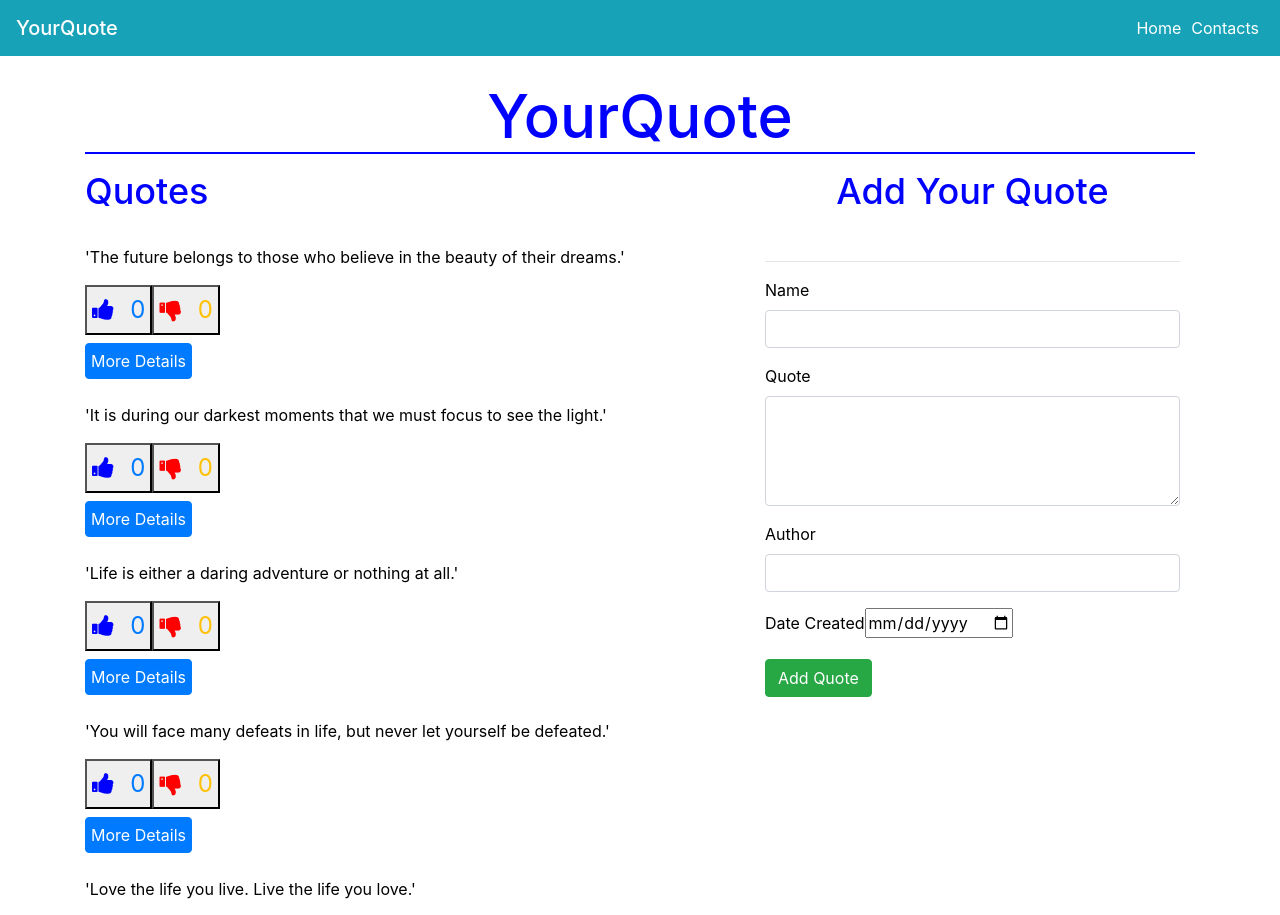
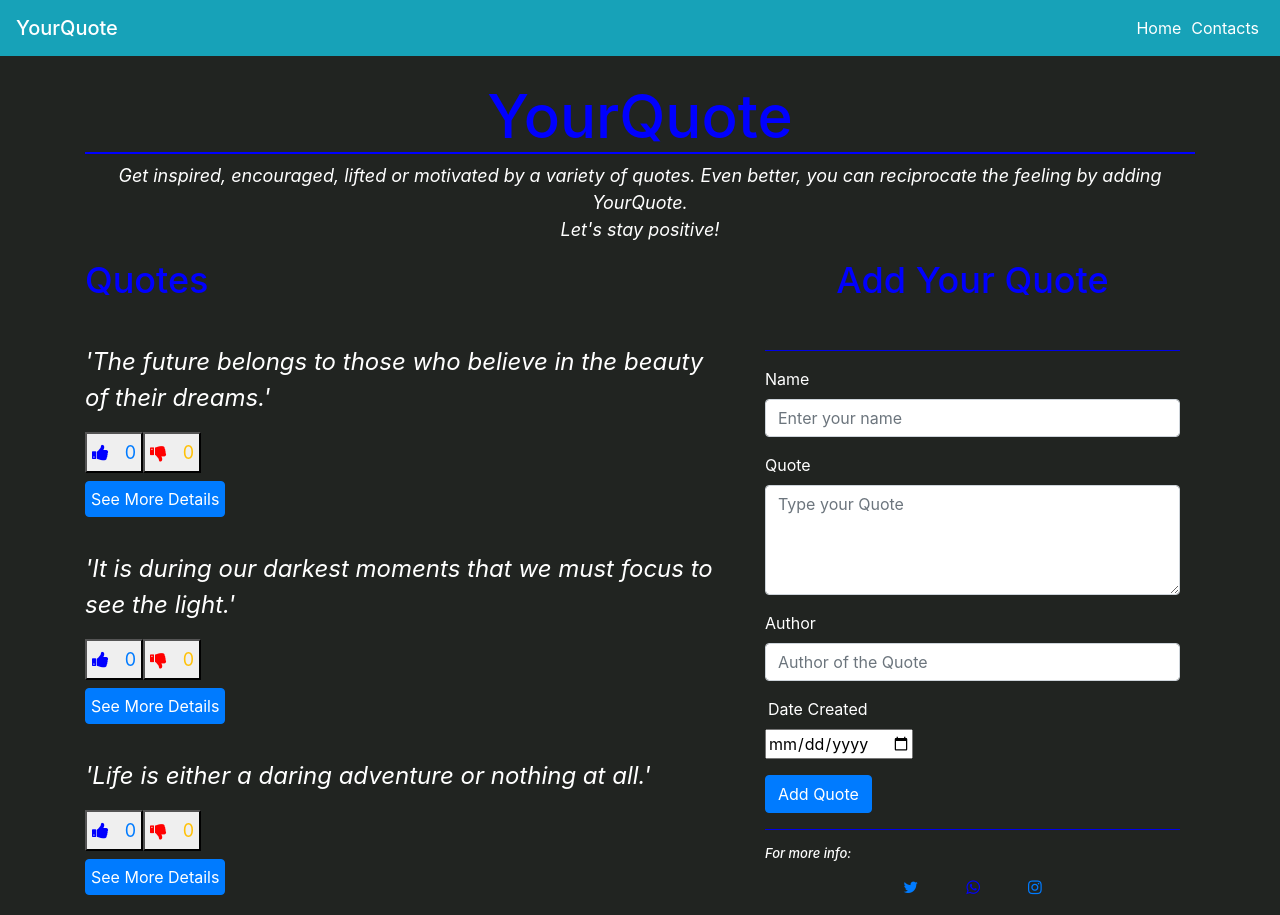
Before and after one commit to maureen-muriithi/YourQuotes, an Angular app in the folder Quotes/: page / in a window 1280 px wide. Shown: the top 915 px of the page. Built offline with nearby package versions, Linux system fonts and the light colour scheme.

Commit message:
Refactor styling for both the quotes and the form sections

```diff
--- a/Quotes/src/app/app.component.css
+++ b/Quotes/src/app/app.component.css
@@ -4,7 +4,8 @@
 
 body{
     margin: auto, 0;
-    color: black;
+    color: white;
+    background-color: #212421;
 }
 
 h1{
--- a/Quotes/src/app/app.component.html
+++ b/Quotes/src/app/app.component.html
@@ -11,6 +11,7 @@
   <br>
   <div class="container">
     <h1>YourQuote</h1>
+    <p class="text-center" style="font-style: italic; font-size: large;" >Get inspired, encouraged, lifted or motivated by a variety of quotes. Even better, you can reciprocate the feeling by adding YourQuote. <br> Let's stay positive!</p>
     <div class="row mt-md-3">
       <div class="col-md-7">
         <h4>Quotes</h4>
--- a/Quotes/src/app/highlight.directive.ts
+++ b/Quotes/src/app/highlight.directive.ts
@@ -6,7 +6,7 @@ import { Directive, ElementRef } from '@angular/core';
 export class HighlightDirective {
 
   constructor(private elem: ElementRef) {
-    elem.nativeElement.style.backgroundColor = 'gold'
+    elem.nativeElement.style.backgroundColor = '#5d8aa8'
   }
 
 }
--- a/Quotes/src/app/navbar/navbar.component.html
+++ b/Quotes/src/app/navbar/navbar.component.html
@@ -5,7 +5,7 @@
           <a class="nav-link active" class="navs" href="#">Home</a>
         </li>
         <li class="nav-item">
-          <a class="nav-link" class="navs" href="#">Contacts</a>
+          <a class="nav-link" class="navs" href="#Contact-icons">Contacts</a>
         </li>
       </ul>
   </nav>
--- a/Quotes/src/app/quote-details/quote-details.component.html
+++ b/Quotes/src/app/quote-details/quote-details.component.html
@@ -1,8 +1,7 @@
 <!-- <p> {{quote.details}} </p> -->
 <!-- <p>Quote created on {{goalComplete|dateCount}}</p> -->
-<p>The author of this quote is <span class="text-primary">{{ quote.author}}</span>.</p>
-<p>Created: {{quote.completeDate|date}}</p>
+<p>Author: <span class="text-primary">{{ quote.author}}</span></p>
+<p>Submitted by: {{quote.name}}</p>
+<p>Date Submitted: {{quote.completeDate|date}}</p>
 <p>Total Number of votes: {{quote.totalVotes}}</p>
-<!-- <p>Downvotes: {{quote.downvotes}}</p> -->
-<p>This quote was submitted by-,-days ago.</p>
 <button (click)= 'quoteDelete(true)' class="btn btn-outline-danger">Delete Quote</button>
--- a/Quotes/src/app/quote-form/quote-form.component.css
+++ b/Quotes/src/app/quote-form/quote-form.component.css
@@ -0,0 +1,10 @@
+#Contact-icons{
+    padding-top: 5px;
+    color: blue;
+
+}
+
+h6{
+    font-size: small;
+    font-style: italic;
+}
--- a/Quotes/src/app/quote-form/quote-form.component.html
+++ b/Quotes/src/app/quote-form/quote-form.component.html
@@ -1,14 +1,17 @@
 <div class="container-fluid">
-    <hr>
+    <hr style="background-color: blue;">
     <form (ngSubmit) = "submitQuote()" #quoteForm = "ngForm">
         <div class="form-group">
             <label for="name">Name</label>
-            <input type="text" class="form-control" id="name" required>
+            <input type="text" class="form-control" id="name" [(ngModel)]="newQuote.name" name="name" #name='ngModel' placeholder="Enter your name"  required>
+            <div [hidden]="name.valid || name.pristine" class="alert alert-danger">
+                <p>Your Name is required</p>
+            </div>
         </div>
 
         <div class="form-group">
             <label for="quote">Quote</label>
-            <textarea class="form-control" id="quote" rows="4"  [(ngModel)]="newQuote.quote" name="quote" #quote="ngModel" required></textarea>
+            <textarea class="form-control" id="quote" rows="4"  [(ngModel)]="newQuote.quote" name="quote" #quote="ngModel" placeholder="Type your Quote"  required></textarea>
             <div [hidden]="quote.valid || quote.pristine" class="alert alert-danger">
                 <p>The Quote is required</p>
             </div>
@@ -16,19 +19,27 @@
 
         <div class="form-group">
             <label for="author">Author</label>
-            <input type="text" class="form-control" id="author" [(ngModel)]="newQuote.author" name="author" #author='ngModel' required>
+            <input type="text" class="form-control" id="author" [(ngModel)]="newQuote.author" name="author" #author='ngModel' placeholder="Author of the Quote"  required>
             <div [hidden]="author.valid || author.pristine" class="alert alert-danger">
                 <p>Author is required</p>
             </div>
         </div>
 
         <div class="form-group">
-            <label for="complete">Date Created</label>
+            <label for="complete" style="padding-left: 3px;">Date Created</label>
+            <br>
             <input type='date' id="complete" [(ngModel)]="newQuote.completeDate" name="completeDate" #completeDate="ngModel" required>
           <div [hidden]="completeDate.valid || completeDate.pristine" class="alert alert-danger">
             <p>Date is required</p>
           </div>
         </div>
-        <button type="submit" class="btn btn-success">Add Quote</button>
+        <button type="submit" class="btn btn-primary">Add Quote</button>
+        <hr style="background-color: blue;" >
+        <h6>For more info:</h6>
+        <div class="inline-ul text-center d-flex justify-content-center" id="Contact-icons" >
+            <a class="icons-sm tw-ic px-4" href="https://twitter.com/login"><i class="fa fa-twitter"></i></a>
+            <a class="icons-sm li-ic px-4"><i class="fa fa-whatsapp" href="https://wa.me/0713925352" > </i></a>
+            <a class="icons-sm ins-ic px-4" href="https://www.instagram.com/accounts/login/"><i class="fa fa-instagram"> </i></a>
+        </div>
     </form>
 </div>
--- a/Quotes/src/app/quote-form/quote-form.component.ts
+++ b/Quotes/src/app/quote-form/quote-form.component.ts
@@ -7,7 +7,7 @@ import { Quote } from '../quote';
   styleUrls: ['./quote-form.component.css']
 })
 export class QuoteFormComponent implements OnInit {
-  newQuote = new Quote(0,"","",0,0,0, new Date())
+  newQuote = new Quote(0,"","","",0,0,0, new Date())
   @Output() addQuote = new EventEmitter <Quote>();
 
     submitQuote() {
--- a/Quotes/src/app/quote.ts
+++ b/Quotes/src/app/quote.ts
@@ -1,6 +1,7 @@
 export class Quote {
     showDetails: boolean;
     id: number;
+    name: string;
     quote: string;
     author: string;
     upvote:number;
@@ -9,8 +10,9 @@ export class Quote {
     completeDate: Date;
   static completeDate: string | number | Date;
 
-    constructor(id:number,quote:string, author:string, upvote:number, downvote:number, totalVotes: number, completeDate:Date,){
+    constructor(id:number, name: string, quote:string, author:string, upvote:number, downvote:number, totalVotes: number, completeDate:Date,){
         this.id = id;
+        this.name = name;
         this.quote = quote;
         this.author = author;
         this.upvote = upvote;
--- a/Quotes/src/app/quote/quotes.component.css
+++ b/Quotes/src/app/quote/quotes.component.css
@@ -1,3 +1,9 @@
 button{
     padding: 5px;
 }
+
+#quote{
+    font-size: x-large;
+    font-style: italic;
+    padding-top: 10px;
+}
--- a/Quotes/src/app/quote/quotes.component.html
+++ b/Quotes/src/app/quote/quotes.component.html
@@ -1,26 +1,26 @@
 <div *ngFor='let quote of quotes;let i = index; let a = index'>
   <div *ngIf = "i == highestQuote && quote.totalVotes > 0; then highlight else ignore" appHighlight ></div>
       <ng-template #highlight>
-        <p appHighlight>{{ quote.quote}}</p>
-          <button (click) ="quote.upvote = quote.upvote + 1" (click) = 'upvote(a)' (click)='calculateHighestVotes()'   style="font-size:24px;color:blue;">
+        <p id="quote" appHighlight>{{ quote.quote}}</p>
+          <button (click) ="quote.upvote = quote.upvote + 1" (click) = 'upvote(a)' (click)='calculateHighestVotes()'   style="font-size:18px;color:blue;">
               <i class="fa fa-thumbs-up" aria-hidden="true"></i>
               <span class="text-primary ml-3" >{{ quote.upvote}}</span>
           </button>
 
-          <button (click) ="quote.downvote = quote.downvote + 1"  (click) = 'downvote(i)' (click)='calculateHighestVotes()' style="font-size:24px;color:red;">
+          <button (click) ="quote.downvote = quote.downvote + 1"  (click) = 'downvote(i)' (click)='calculateHighestVotes()' style="font-size:18px;color:red;">
               <i class="fa fa-thumbs-down" aria-hidden="true"></i>
               <span class="text-warning ml-3">{{ quote.downvote}}</span>
           </button>
       </ng-template>
 
       <ng-template #ignore>
-        <p>{{ quote.quote}}</p>
-          <button (click) ="quote.upvote = quote.upvote + 1" (click) = 'upvote(a)' (click)='calculateHighestVotes()' style="font-size:24px;color:blue; padding-left: 5px;">
+        <p id="quote">{{ quote.quote}}</p>
+          <button (click) ="quote.upvote = quote.upvote + 1" (click) = 'upvote(a)' (click)='calculateHighestVotes()' style="font-size:18px;color:blue; padding-left: 5px;">
               <i class="fa fa-thumbs-up" aria-hidden="true"></i>
               <span class="text-primary ml-3" >{{ quote.upvote}}</span>
           </button>
 
-          <button (click) ="quote.downvote = quote.downvote + 1"  (click) = 'downvote(i)' (click)='calculateHighestVotes()' style="font-size:24px;color:red;">
+          <button (click) ="quote.downvote = quote.downvote + 1"  (click) = 'downvote(i)' (click)='calculateHighestVotes()' style="font-size:18px;color:red;">
               <i class="fa fa-thumbs-down" aria-hidden="true"></i>
               <span class="text-warning ml-3">{{ quote.downvote}}</span>
           </button>
@@ -29,7 +29,7 @@
 
       <!-- <h6 id={{i}} appStrikethrough>{{goal.name}} due on {{goal.completeDate|date|uppercase}}</h6> -->
       <h6 id={{i}}></h6>
-      <button (click)='toggleDetails(i)' class="btn btn-primary">More Details</button>
+      <button (click)='toggleDetails(i)' class="btn btn-primary">See More Details</button>
     <br><br>
     <div class="text-center" *ngIf='quote.showDetails'>
       <app-quote-details  [quote]='quote' (isMediocre) = 'deleteQuote($event,i)'></app-quote-details>
--- a/Quotes/src/app/quote/quotes.component.ts
+++ b/Quotes/src/app/quote/quotes.component.ts
@@ -9,12 +9,10 @@ import { Quote } from '../quote';
 export class QuotesComponent implements OnInit {
 
   quotes: Quote[] = [
-    new Quote(1, "'The future belongs to those who believe in the beauty of their dreams.' ", "Eleanor Roosevelt", 0, 0, 0, new Date(2022,1,1)),
-    new Quote(2, "'It is during our darkest moments that we must focus to see the light.' ", "Aristotle", 0, 0, 0, new Date (2022,1,2)),
-    new Quote(3, "'Life is either a daring adventure or nothing at all.' ", "Helen Keller", 0, 0, 0, new Date (2022,1,3)),
-    new Quote(4, "'You will face many defeats in life, but never let yourself be defeated.' " , "Maya Angelou", 0, 0, 0, new Date (2022,1,4)),
-    new Quote(5, "'Love the life you live. Live the life you love.' ", " Bob Marley", 0, 0, 0, new Date (2022,1,5)),
-    new Quote(6, "'Everything you've ever wanted is on the other side of fear.'", "George Addair", 0, 0, 0, new Date (2022,1,6))
+    new Quote(1, "Maureen", "'The future belongs to those who believe in the beauty of their dreams.' ", "Eleanor Roosevelt", 0, 0, 0, new Date(2022,1,1)),
+    new Quote(2, "Maya", "'It is during our darkest moments that we must focus to see the light.' ", "Aristotle", 0, 0, 0, new Date (2022,1,2)),
+    new Quote(3, "Milan", "'Life is either a daring adventure or nothing at all.' ", "Helen Keller", 0, 0, 0, new Date (2022,1,3)),
+    new Quote(4, "Trevor", "'You will face many defeats in life, but never let yourself be defeated.' " , "Maya Angelou", 0, 0, 0, new Date (2022,1,4)),
   ]
 
   toggleDetails(index: any){
@@ -69,9 +67,6 @@ upvote(a:any){
   addNewQuote(quote: Quote){
     let quoteLength = this.quotes.length;
     quote.id = quoteLength+1;
-    quote.upvote = 0;
-    quote.downvote = 0;
-    quote.totalVotes = 0;
     quote.completeDate = new Date(quote.completeDate)
     this.quotes.push(quote)
   }
```
